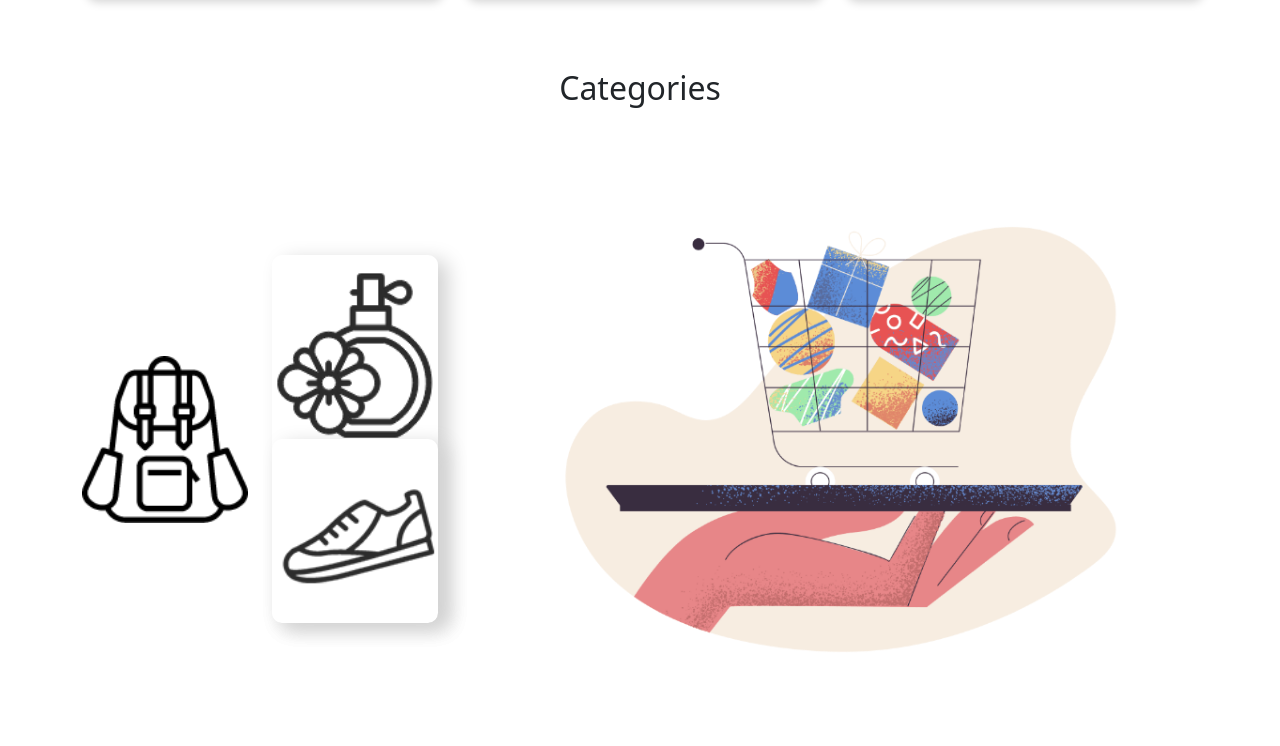
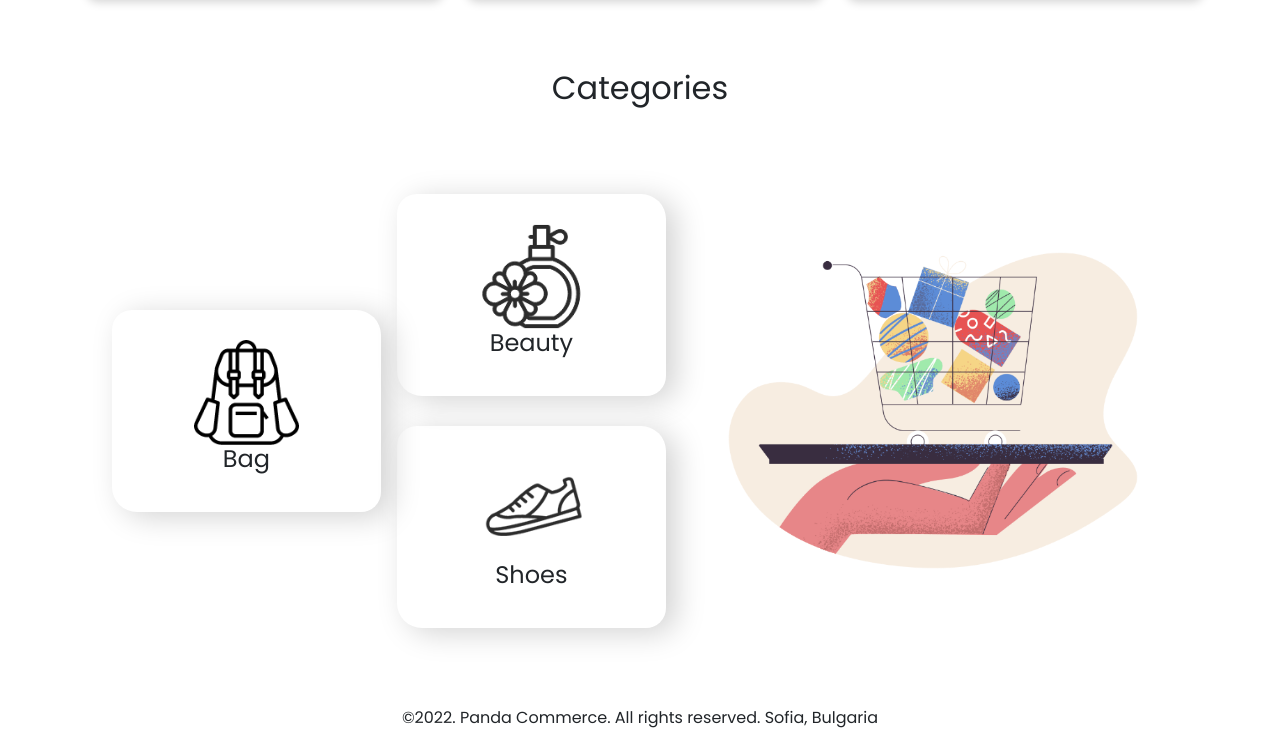
Before and after one commit to Mahinkahn/hot-gadgets, a plain HTML site: page index.html in a window 1280 px wide. Shown: the part 2281-3027 px from the top of the page. Before the commit the page ends 2996 px from the top, so only its background shows below. Drawn offline with nearby package versions, Linux system fonts and the light colour scheme; a web font is replaced by a local one.

Commit message:
new style add

```diff
--- a/index.html
+++ b/index.html
@@ -5,6 +5,9 @@
     <meta http-equiv="X-UA-Compatible" content="IE=edge">
     <meta name="viewport" content="width=device-width, initial-scale=1.0">
     <title>hot-gadgets</title>
+    <link rel="preconnect" href="https://fonts.googleapis.com">
+    <link rel="preconnect" href="https://fonts.gstatic.com" crossorigin>
+    <link href="https://fonts.googleapis.com/css2?family=Dongle:wght@300&family=Open+Sans:wght@500&family=Poppins:wght@400;700&display=swap" rel="stylesheet">
     <link href="https://cdn.jsdelivr.net/npm/bootstrap@5.1.3/dist/css/bootstrap.min.css" rel="stylesheet" integrity="sha384-1BmE4kWBq78iYhFldvKuhfTAU6auU8tT94WrHftjDbrCEXSU1oBoqyl2QvZ6jIW3" crossorigin="anonymous">
     <link rel="stylesheet" href="style.css">
 </head>
@@ -202,32 +205,34 @@
 
       <div class="container">
         <div class="row d-flex align-items-center">
-          <div class="col-md-2">
-            <div class="row">
+          <div class="col-md-3">
+            <div class="box flex-container">
             <img src="imgs/bag.png" alt="">
+            <h4>Bag</h4>
           </div>
         </div>
-          <div class="col-md-2">
-            <div class="box">
+          <div class="col-md-3">
+            <div class="box flex-container">
             <img src="imgs/perfume.png" alt="">
-            <div class="box">
+            <h4>Beauty </h4>
+            </div>
+            <div class="box flex-container">
             <img src="imgs/shoe.png" alt="">
+            <h4>Shoes</h4>
           </div>
         </div>
-        </div>
-          <div class="col-md-8">
+          <div class="col-md-6">
             <img src="imgs/pale-order.png" alt="">
           </div>
         </div>
       </div>
 
 
+      <br><br>
 
-
-
-
-
-
+      <footer>
+        <p style="text-align: center;">©2022. Panda Commerce. All rights reserved. Sofia, Bulgaria</p>
+      </footer>
 
 
     <script src="https://cdn.jsdelivr.net/npm/bootstrap@5.1.3/dist/js/bootstrap.bundle.min.js" integrity="sha384-ka7Sk0Gln4gmtz2MlQnikT1wXgYsOg+OMhuP+IlRH9sENBO0LRn5q+8nbTov4+1p" crossorigin="anonymous"></script>
--- a/style.css
+++ b/style.css
@@ -1,3 +1,8 @@
+body{
+    font-family: 'Dongle', sans-serif;
+    font-family: 'Open Sans', sans-serif;
+    font-family: 'Poppins', sans-serif;
+}
 .navbar-expand-md .navbar-nav .nav-link {
     padding-right: 5rem;
     padding-left: .5rem;
@@ -43,8 +48,20 @@
 
 }
 .box{
-    border: 100px;
-    border-radius: 10px;
-    box-shadow: 10px 5px 20px lightgray;
-    padding-top: 10%;
+    box-sizing:content-box;
+    border: 200px;
+    border-radius: 20px 25px;
+    box-shadow: 10px 5px 30px lightgray;
 }
+
+.box img{
+    width: 50%;
+}
+
+.flex-container{
+    margin: 30px;
+    padding: 30px;
+    width: 80%;
+    text-align: center;
+    line-height: 75px;
+}
```
